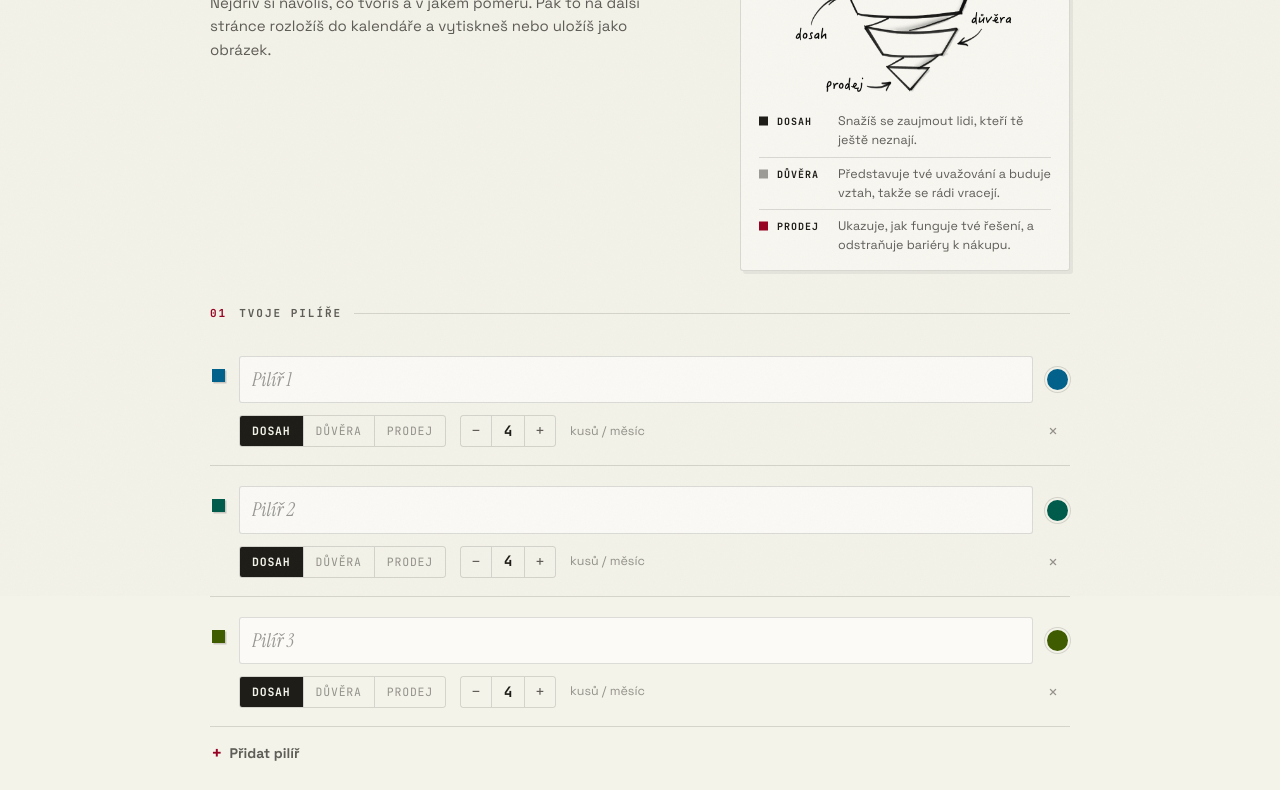
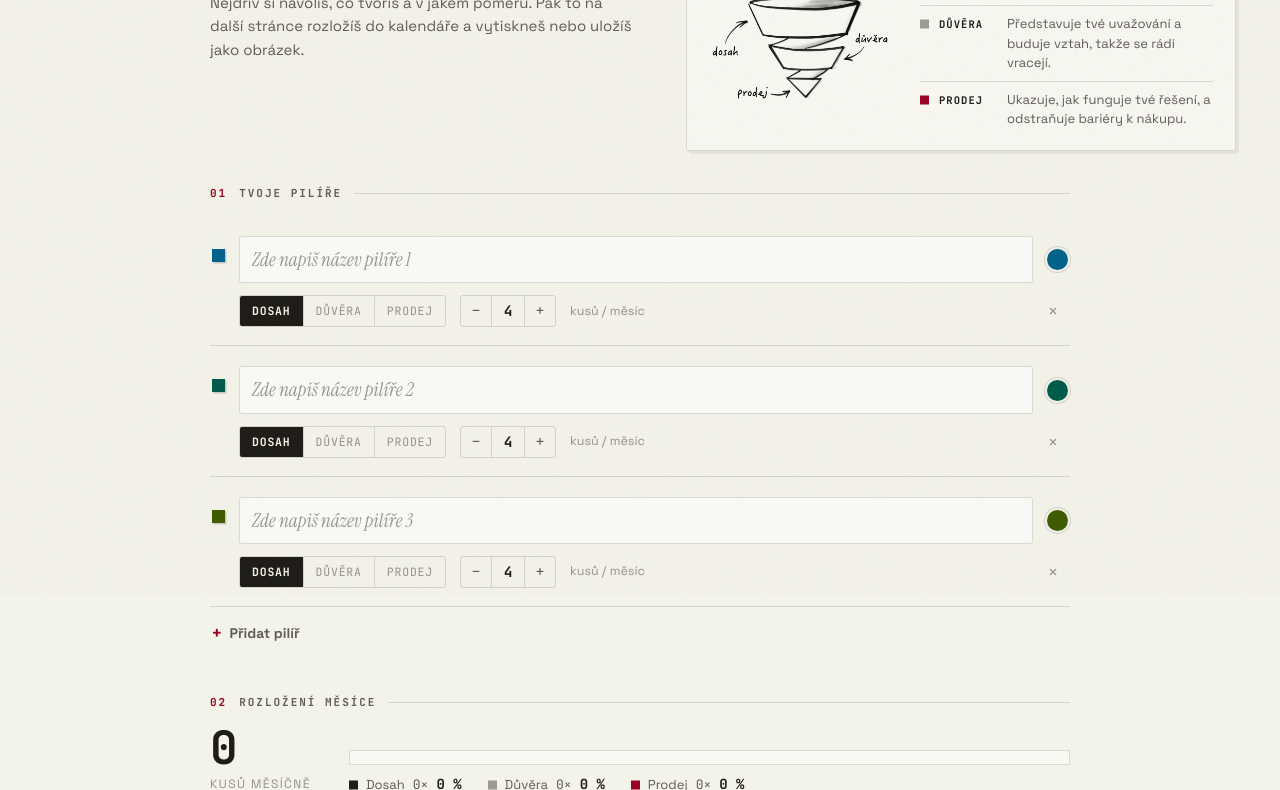
Before and after one commit to vlkmar/kalendar, a plain HTML site: page index.html in a window 1280 px wide. Shown: the part 204-994 px from the top of the page. Drawn offline with Linux system fonts and the light colour scheme.

Commit message:
v3.3: role karta horizontálně vpravo nahoře (funnel+popis), pilíře výš o ~120px; copy: placeholdery pilíře/videa + label 'Tvůj plánovaný obsah'
Co-Authored-By: Claude Fable 5 <noreply@anthropic.com>

```diff
--- a/index.html
+++ b/index.html
@@ -134,21 +134,40 @@ main[hidden] { display: none; }
 .lede em { color: var(--crimson); }
 .intro-sub { max-width: 560px; color: var(--ink-70); font-size: 15px; margin-top: 10px; }
 
-.intro-grid { display: grid; grid-template-columns: minmax(0, 1fr) 330px; gap: 22px 52px; align-items: start; }
+/* Intro vlevo, karta rolí vpravo. Band se levým okrajem srovná s centrovaným
+   sheet-colem (860/2 = 430) a vpravo sahá až k okraji stránky. */
+.intro-grid {
+  display: grid;
+  grid-template-columns: minmax(0, 430px) minmax(0, 1fr);
+  gap: 20px 46px;
+  align-items: start;
+  margin-left: max(0px, calc(50% - 430px));
+  margin-bottom: 8px;
+}
 .role-card {
   border: var(--hair); border-radius: 3px;
   background: rgba(255, 255, 255, .35);
-  padding: 14px 18px 8px;
+  padding: 15px 22px 13px;
   box-shadow: 3px 3px 0 rgba(31, 29, 24, .06);
 }
-.role-card h3 { font-size: 18px; }
+.role-card h3 { font-size: 19px; margin-bottom: 8px; }
 .role-card h3 em { color: var(--crimson); }
-.role-funnel { display: block; width: 78%; max-width: 230px; margin: 8px auto 4px; height: auto; }
-.role-line { display: flex; align-items: baseline; gap: 9px; padding: 7px 0; }
+.role-inner { display: grid; grid-template-columns: 185px minmax(0, 1fr); gap: 6px 26px; align-items: center; }
+.role-funnel { display: block; width: 100%; max-width: 200px; height: auto; margin: 0 auto; }
+.role-lines { display: flex; flex-direction: column; }
+.role-line { display: flex; align-items: baseline; gap: 10px; padding: 8px 0; }
 .role-line + .role-line { border-top: var(--hair); }
 .role-swatch { width: 9px; height: 9px; flex: none; transform: translateY(.5px); }
-.role-line b { font-family: var(--mono); font-size: 10px; letter-spacing: .1em; text-transform: uppercase; min-width: 52px; }
-.role-line span { color: var(--ink-70); font-size: 12.5px; line-height: 1.5; }
+.role-line b { font-family: var(--mono); font-size: 10.5px; letter-spacing: .1em; text-transform: uppercase; min-width: 58px; }
+.role-line span { color: var(--ink-70); font-size: 13px; line-height: 1.5; }
+@media (max-width: 820px) {
+  .intro-grid { grid-template-columns: 1fr; margin-left: 0; gap: 16px; }
+}
+@media (max-width: 560px) {
+  .role-inner { grid-template-columns: 1fr; justify-items: center; }
+  .role-funnel { max-width: 240px; margin-bottom: 4px; }
+  .role-lines { width: 100%; }
+}
 
 .pillar-row { display: flex; gap: 14px; padding: 20px 2px 18px; border-bottom: var(--hair); }
 .p-dot { width: 13px; height: 13px; flex: none; margin-top: 13px; background: var(--c); box-shadow: 1.5px 1.5px 0 rgba(31, 29, 24, .2); }
@@ -428,8 +447,6 @@ body.placing .cell:not(.off):hover, .cell.drop-hot, .a-day.drop-hot { background
 @media (max-width: 640px) {
   .summary { grid-template-columns: 1fr; gap: 14px; }
   .p-del { margin-left: 0; }
-  .intro-grid { grid-template-columns: 1fr; }
-  .role-card { max-width: 400px; }
 }
 
 /* fade-up entrance */
@@ -766,7 +783,7 @@ function topicsHtml(p) {
       <div class="topic-row" data-card="${c.id}">
         <span class="t-n num">${ti + 1}.</span>
         <input class="topic-in" type="text" maxlength="120" value="${esc(c.idea)}"
-          placeholder="Téma ${ti + 1}" aria-label="Téma ${ti + 1}">
+          placeholder="Název videa ${ti + 1}" aria-label="Název videa ${ti + 1}">
         ${c.date ? '<span class="placed-tag">v kalendáři</span>' : ''}
         <span class="rp-group"><span class="rp-lbl">Použít i na</span>${Object.keys(REPURPOSE).map(k =>
           `<button type="button" class="rp-chip${c.repurpose.includes(k) ? ' on' : ''}" data-rp="${k}">${REPURPOSE[k]}</button>`).join('')}
@@ -782,7 +799,7 @@ function renderMix() {
       <div class="p-main">
         <div class="p-head">
           <input class="p-name" type="text" maxlength="60" value="${esc(p.name)}"
-            placeholder="Pilíř ${i + 1}" aria-label="Název pilíře ${i + 1}">
+            placeholder="Zde napiš název pilíře ${i + 1}" aria-label="Název pilíře ${i + 1}">
           <span class="cpick">
             <button type="button" class="c-cur" data-open-colors aria-label="Změnit barvu pilíře"
               aria-haspopup="true" aria-expanded="false" style="--cc:${p.color}"></button>
@@ -809,7 +826,6 @@ function renderMix() {
     </div>`).join('');
 
   $('#view-mix').innerHTML = `
-    <div class="sheet-col">
     <section class="intro-grid rise">
       <div>
         <h2 class="lede">Naplánuj si celý měsíc obsahu <em>za 10 minut</em>.</h2>
@@ -818,13 +834,18 @@ function renderMix() {
       </div>
       <aside class="role-card" aria-label="Tři role obsahu">
         <h3>Tři role obsahu <em>v cestě k zákazníkovi</em></h3>
+        <div class="role-inner">
           <img class="role-funnel" src="funnel.png" alt="Ručně kreslený trychtýř: dosah, důvěra, prodej">
+          <div class="role-lines">
             <div class="role-line"><span class="role-swatch" style="background:var(--ink)"></span><b>Dosah</b><span>Snažíš se zaujmout lidi, kteří tě ještě neznají.</span></div>
             <div class="role-line"><span class="role-swatch" style="background:rgba(31,29,24,.42)"></span><b>Důvěra</b><span>Představuje tvé uvažování a buduje vztah, takže se rádi vracejí.</span></div>
             <div class="role-line"><span class="role-swatch" style="background:var(--crimson)"></span><b>Prodej</b><span>Ukazuje, jak funguje tvé řešení, a odstraňuje bariéry k nákupu.</span></div>
+          </div>
+        </div>
       </aside>
     </section>
 
+    <div class="sheet-col">
       <div class="sec-label"><span class="n">01</span> Tvoje pilíře</div>
       <section id="pillar-list">${rows}</section>
       <div class="add-row">
@@ -1030,7 +1051,7 @@ function renderCal() {
       <button type="button" id="cancel-pick">zrušit</button></div>` : ''}
     <section class="tray-wrap">
       <div class="tray-head">
-        <span class="t-lbl">Zásobník</span>
+        <span class="t-lbl">Tvůj plánovaný obsah</span>
         <span class="t-progress">umístěno <b>${pr.placed}</b>/${pr.total}</span>
       </div>
       ${trayHtml}
```
Lines whose indentation alone changed are shown as unchanged.
